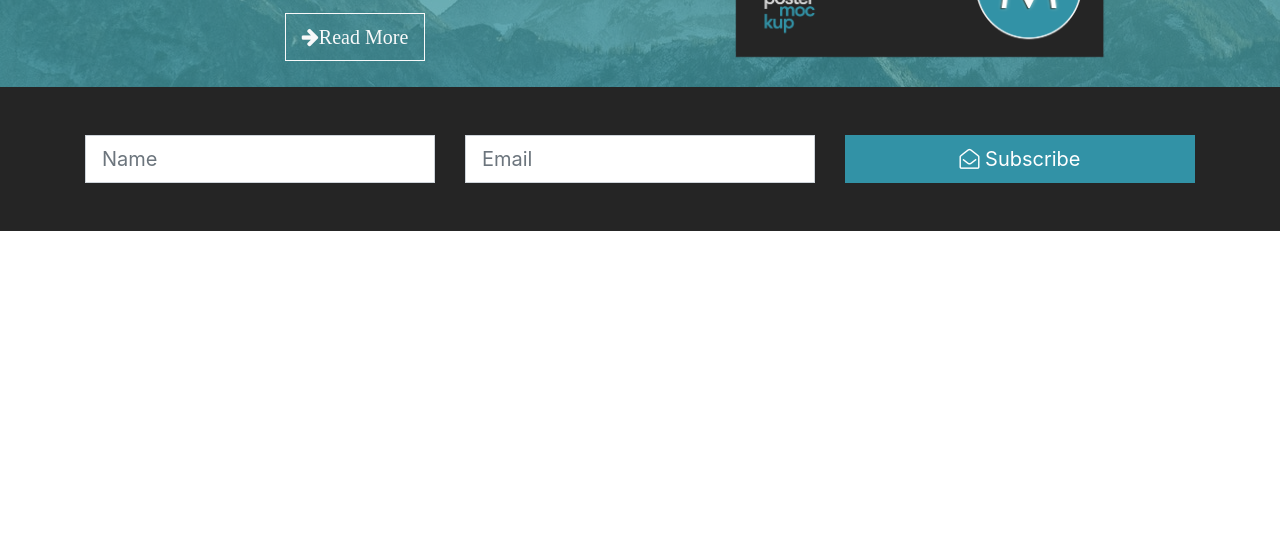
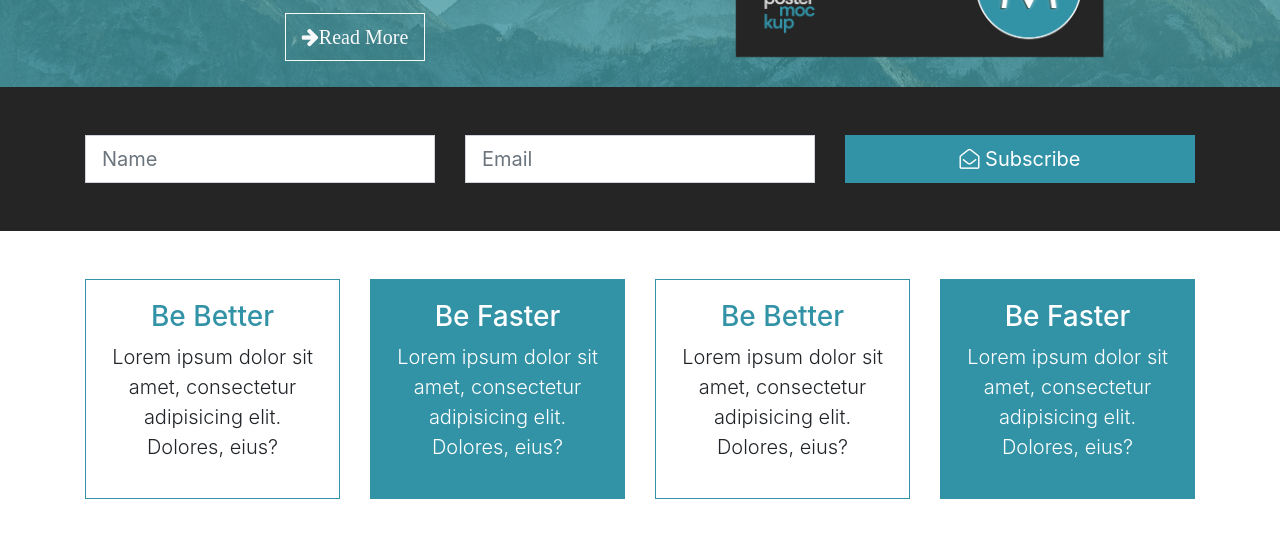
Before and after one commit to saddamhr/mizuxe, a plain HTML site: page index.html in a window 1280 px wide. Shown: the part 603-1140 px from the top of the page. Before the commit the page ends 890 px from the top, so only its background shows below. Drawn offline with Linux system fonts and the light colour scheme.

Commit message:
boxes section done

```diff
--- a/index.html
+++ b/index.html
@@ -85,6 +85,44 @@
 	</section>
 
 	<!-- BOXES -->
+	<section id="boxes" class="py-5 text-center">
+		<div class="container">
+			<div class="row">
+				<div class="col-lg-3">
+					<div class="card border-primary">
+						<div class="card-body">
+							<h3 class="text-primary">Be Better</h3>
+							<p class="lead">Lorem ipsum dolor sit amet, consectetur adipisicing elit. Dolores, eius?</p>
+						</div>
+					</div>
+				</div>
+				<div class="col-lg-3">
+					<div class="card border-primary bg-primary">
+						<div class="card-body">
+							<h3>Be Faster</h3>
+							<p class="lead">Lorem ipsum dolor sit amet, consectetur adipisicing elit. Dolores, eius?</p>
+						</div>
+					</div>
+				</div>
+				<div class="col-lg-3">
+					<div class="card border-primary">
+						<div class="card-body">
+							<h3 class="text-primary">Be Better</h3>
+							<p class="lead">Lorem ipsum dolor sit amet, consectetur adipisicing elit. Dolores, eius?</p>
+						</div>
+					</div>
+				</div>
+				<div class="col-lg-3">
+					<div class="card border-primary bg-primary">
+						<div class="card-body">
+							<h3>Be Faster</h3>
+							<p class="lead">Lorem ipsum dolor sit amet, consectetur adipisicing elit. Dolores, eius?</p>
+						</div>
+					</div>
+				</div>
+			</div>
+		</div>
+	</section>
 
 
 
```
